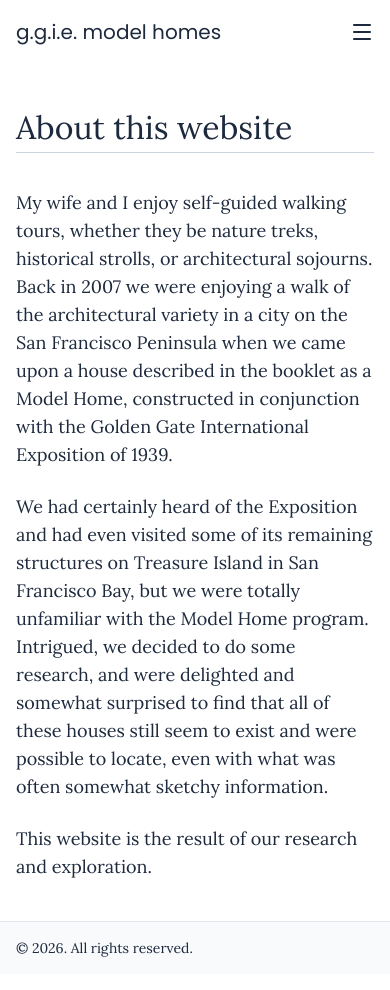
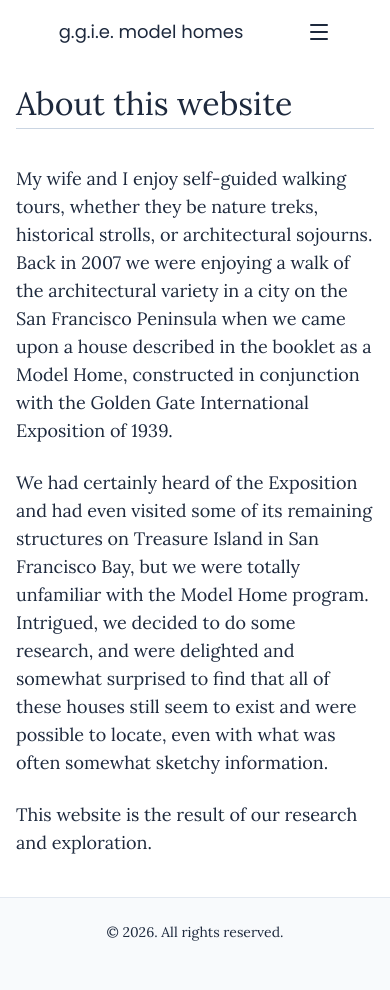
Before and after one commit to tdkent/ModelHomes-Frontend, a React (Vite) app: page /about in a window 390 px wide. Built offline with nearby package versions, Linux system fonts and the light colour scheme; no server answers.

Commit message:
Fix: splash and mobile layout issues (#55)
* add splash component

* add inner container to header

* layout fixes

```diff
--- a/package.json
+++ b/package.json
@@ -8,7 +8,7 @@
 	"type": "module",
 	"scripts": {
 		"build": "tsc -b && vite build",
-		"dev": "vite",
+		"dev": "vite --host",
 		"lint": "biome check --verbose",
 		"lint:fix": "biome check --write --no-errors-on-unmatched",
 		"prepare": "husky",
--- a/src/components/layout/Footer.tsx
+++ b/src/components/layout/Footer.tsx
@@ -1,6 +1,6 @@
 export default function Footer() {
 	return (
-		<footer className="border-t p-4 text-sm bg-slate-50">
+		<footer className="flex flex-col justify-center items-center border-t pt-6 pb-12 text-sm bg-slate-50">
 			© 2026. All rights reserved.
 		</footer>
 	);
--- a/src/components/layout/Header.tsx
+++ b/src/components/layout/Header.tsx
@@ -1,36 +1,16 @@
-// import { useLocation } from "react-router";
 import Navigation from "@/components/layout/Navigation";
 
 export default function Header() {
-	// const { pathname } = useLocation();
-	// const isHome = pathname === "/";
 	return (
 		<>
-			<header className="flex items-center justify-between z-50 w-full min-h-16 px-4 bg-transparent">
-				<div className="font-sans text-xl">g.g.i.e. model homes</div>
-				<Navigation />
+			<header
+				className={`absolute top-0 right-0 flex items-center justify-center z-50 w-full min-h-16 bg-transparent`}
+			>
+				<div className="w-fit flex items-center justify-between gap-16 bg-white rounded-2xl px-6">
+					<div className="font-sans text-lg">g.g.i.e. model homes</div>
+					<Navigation />
+				</div>
 			</header>
-			{/* <header
-				className={`${isHome && "bg-[url(/img/ggie-ti-postcard@1280.jpeg)] bg-position-[35%_center] bg-no-repeat bg-cover w-full h-screen"}`}
-			>
-				<div className="w-full h-full backdrop-blur-[2px]">
-					<div
-						className={`px-4 py-3 flex items-center justify-between ${isHome ? "text-background" : "text-foreground border-b"}`}
-					>
-						<div className="font-sans text-xl">g.g.i.e. model homes</div>
-						<Navigation />
-					</div>
-					{isHome && (
-						<div className="flex mt-28 h-full px-4">
-							<h1 className="bg-linear-to-r from-yellow-100 to-blue-200 bg-clip-text text-transparent text-[44px] font-sans font-bold leading-12 opacity-90">
-								Model Homes <span className="text-3xl block my-2">of the</span>{" "}
-								Golden Gate International Exposition{" "}
-								<span className="text-3xl block mt-4">1939-40</span>
-							</h1>
-						</div>
-					)}
-				</div>
-			</header> */}
 		</>
 	);
 }
--- a/src/components/layout/nav/Shelf.tsx
+++ b/src/components/layout/nav/Shelf.tsx
@@ -28,9 +28,9 @@ export default function Shelf({
 	return (
 		<div
 			inert={!showShelf}
-			className={`fixed top-0 right bg-white w-full h-screen z-40 ${instantClose ? "" : "transition-all duration-400"} ${showShelf ? "opacity-100" : "opacity-0"}`}
+			className={`fixed top-0 right bg-white w-full h-dvh z-40 ${instantClose ? "" : "transition-all duration-400"} ${showShelf ? "opacity-100" : "opacity-0"}`}
 		>
-			<div className="w-full h-full flex-1 px-4 pt-16 pb-8 flex flex-col">
+			<div className="w-full h-full flex-1 px-4 pt-16 pb-2 flex flex-col">
 				<nav className="flex-1 min-h-0">
 					<ul className="flex flex-col h-full min-h-0 divide-y text-xl pt-8">
 						{navLinks.map((link) => {
@@ -84,9 +84,6 @@ export default function Shelf({
 						</li>
 					</ul>
 				</nav>
-				<div className="font-sans border-2 border-dotted p-2 rounded-lg text-base">
-					Model Homes of the San Francisco International Exposition, 1939-40
-				</div>
 			</div>
 		</div>
 	);
--- /dev/null
+++ b/src/components/pages/Homes/Splash.tsx
@@ -0,0 +1,15 @@
+export default function Splash() {
+	return (
+		<>
+			<div className="w-full h-lvh bg-[url(/img/ggie-ti-postcard@1280.jpeg)] bg-position-[35%_center] bg-no-repeat bg-cover">
+				<div className="w-full h-full backdrop-blur-[2px]">
+					<h1 className="relative bg-linear-to-r from-yellow-100 to-blue-200 bg-clip-text text-transparent text-[44px] font-sans font-bold leading-12 opacity-90 top-28 px-4">
+						Model Homes <span className="text-3xl block my-2">of the</span>{" "}
+						Golden Gate International Exposition{" "}
+						<span className="text-3xl block mt-4">1939-40</span>
+					</h1>
+				</div>
+			</div>
+		</>
+	);
+}
--- a/src/index.css
+++ b/src/index.css
@@ -147,6 +147,6 @@
   }
 
   .content {
-    @apply mx-4 my-10;
+    @apply mx-4 mb-10 mt-20;
   }
 }
--- a/src/pages/Home/Home.page.tsx
+++ b/src/pages/Home/Home.page.tsx
@@ -1,25 +1,28 @@
 import { Link } from "react-router";
+import Splash from "@/components/pages/Homes/Splash";
 import TextHeading from "@/components/shared/TextHeader";
 
 export default function HomePage() {
 	return (
+		<>
+			<Splash />
 			<div className="content">
 				<article>
 					<section>
 						<TextHeading element="h2" text="The World's Fair" />
 						<p>
-						The Golden Gate International Exposition was a Worlds Fair which ran
-						from February 18 through October 29 of 1939 and May 25 through
+							The Golden Gate International Exposition was a Worlds Fair which
+							ran from February 18 through October 29 of 1939 and May 25 through
 							September 29 of 1940. It was located on Treasure Island, an
 							artificial land mass created by filling San Francisco Bay adjacent
 							to the natural Yerba Buena Island.
 						</p>
 						<p>
-						The theme of the exposition was "Pageant of the Pacific," and there
-						were many educational, artistic, and frankly commercial exhibits.
-						There was an amusement zone known as the "Gayway" ("gay" not having
-						quite the same connotations in 1939 as it does in the Twenty-First
-						Century!).
+							The theme of the exposition was "Pageant of the Pacific," and
+							there were many educational, artistic, and frankly commercial
+							exhibits. There was an amusement zone known as the "Gayway" ("gay"
+							not having quite the same connotations in 1939 as it does in the
+							Twenty-First Century!).
 						</p>
 					</section>
 					<section>
@@ -32,16 +35,16 @@ export default function HomePage() {
 							anxious to promote this trend. The Model Home Tour was intended to
 							introduce these potential buyers to houses in various new
 							developments around the Bay Area, including the City of San
-						Francisco, the San Francisco Peninsula, the East Bay, Marin County,
-						and even faraway Santa Cruz.
+							Francisco, the San Francisco Peninsula, the East Bay, Marin
+							County, and even faraway Santa Cruz.
 						</p>
 						<p>
-						The houses were intended to be affordable by middle-income families,
-						with prices raging from less than $5,000 to $15,000 ($115,000 and
-						$345,000, respectively, in 2025) at the high end. Most of the homes
-						ended up costing more than originally intended, perhaps due to
-						architectural exuberance, and few if any would have been within the
-						budgets of lower-income households.
+							The houses were intended to be affordable by middle-income
+							families, with prices raging from less than $5,000 to $15,000
+							($115,000 and $345,000, respectively, in 2025) at the high end.
+							Most of the homes ended up costing more than originally intended,
+							perhaps due to architectural exuberance, and few if any would have
+							been within the budgets of lower-income households.
 						</p>
 					</section>
 					<section>
@@ -51,14 +54,16 @@ export default function HomePage() {
 							some were designed by men of international repute, e.g. William
 							Wurster (<Link to="/homes/4">#4</Link> and{" "}
 							<Link to="/homes/7">#7</Link>) and Gardner Daily (
-						<Link to="/homes/15">#15</Link>), while others had locally prominent
-						architects, e.g. Birge Clark (<Link to="/homes/17">#17</Link>) and
-						Harold G. Stoner (<Link to="/homes/2">#2</Link> and{" "}
-						<Link to="/homes/6">#6</Link>). But most were designed by men for
-						which limited or no information is readily available.
+							<Link to="/homes/15">#15</Link>), while others had locally
+							prominent architects, e.g. Birge Clark (
+							<Link to="/homes/17">#17</Link>) and Harold G. Stoner (
+							<Link to="/homes/2">#2</Link> and <Link to="/homes/6">#6</Link>).
+							But most were designed by men for which limited or no information
+							is readily available.
 						</p>
 					</section>
 				</article>
 			</div>
+		</>
 	);
 }
```
Lines whose indentation alone changed are shown as unchanged.
